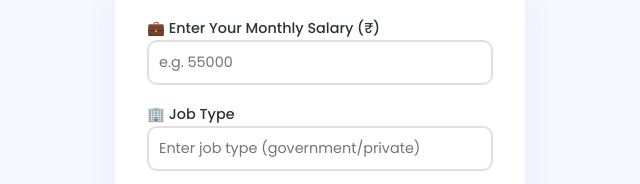
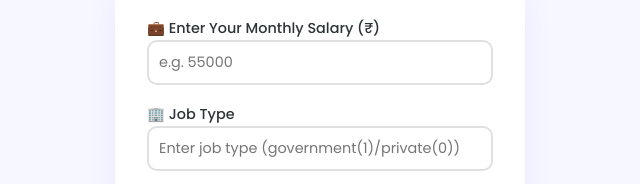
Before and after one commit to satty0104/CalculateMyDahej, a plain HTML site: page index.html in a window 1280 px wide. Shown: the part 125-309 px from the top of the page, 320-960 px from the left. Drawn offline with Linux system fonts and the light colour scheme.

Commit message:
Update index.html

```diff
--- a/index.html
+++ b/index.html
@@ -32,7 +32,7 @@
             <!-- Job -->
             <div class="form-group">
                 <label for="job">🏢 Job Type</label>
-                <input type="text" id="job" placeholder="Enter job type (government/private)">
+                <input type="text" id="job" placeholder="Enter job type (government(1)/private(0))">
             </div>
 
             <!-- Property -->
```
